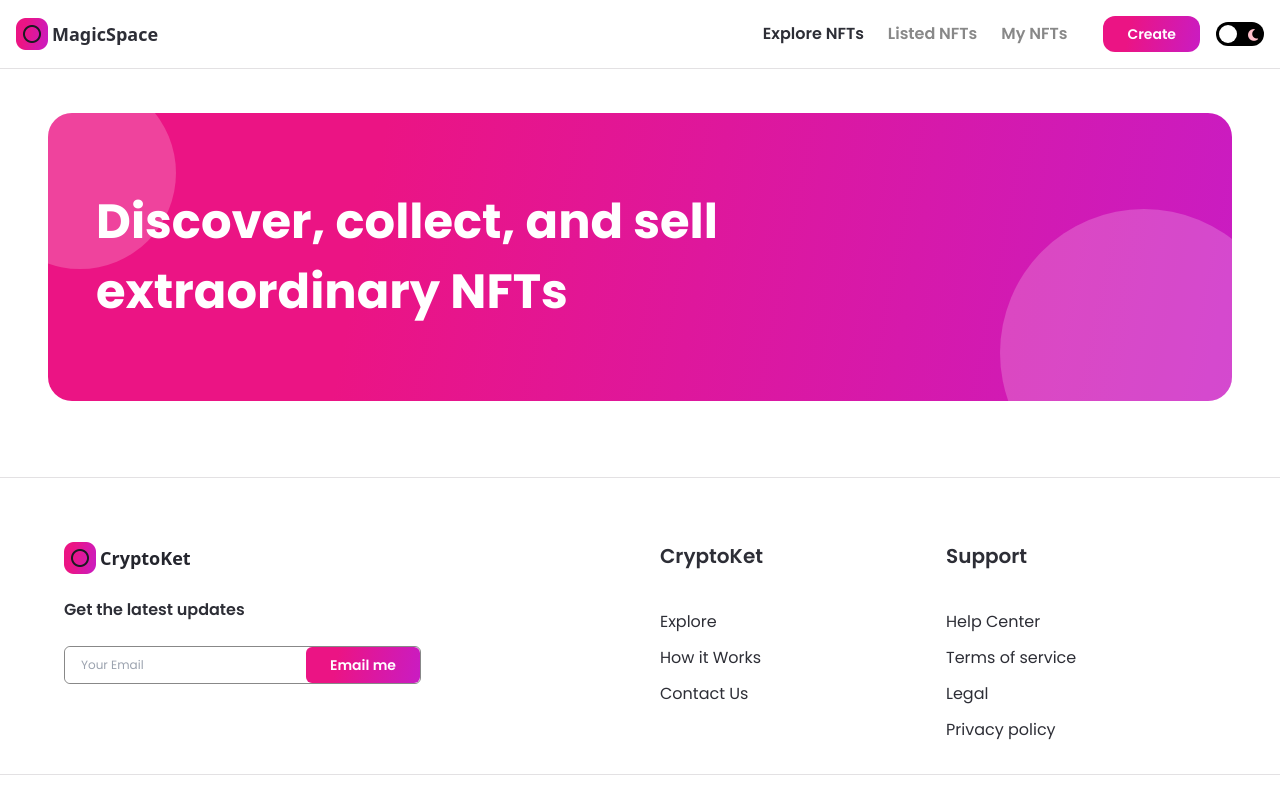
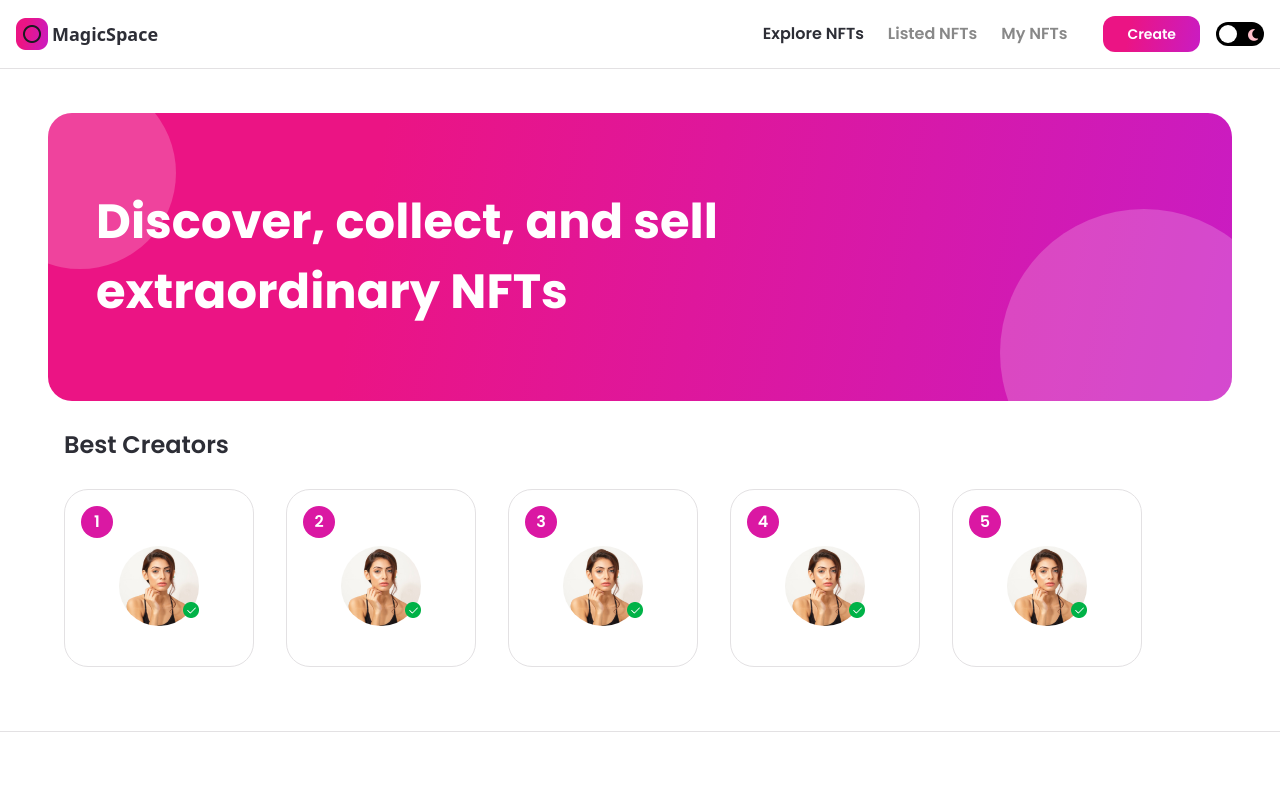
Before and after one commit to Joseeph5/NFT-Marketplace, a Next.js app: page / in a window 1280 px wide. Shown: the top 794 px of the page. Built offline with nearby package versions, Linux system fonts and the light colour scheme.

Commit message:
display creator card

```diff
--- a/components/Banner.tsx
+++ b/components/Banner.tsx
@@ -1,7 +1,7 @@
 import React from 'react';
 
 interface BannerProps {
-  name: JSX.Element[];
+  name: any;
   childStyles: string;
   parentStyle: string;
 }
--- a/components/CreatorCard.tsx
+++ b/components/CreatorCard.tsx
@@ -5,9 +5,9 @@ import images from '../assets';
 
 interface CreatorCardProps {
   rank: number;
-  creatorImage: string;
-  creatorName: string;
-  creatorEths: number;
+  creatorImage: any;
+  creatorName?: string;
+  creatorEths?: number;
 }
 
 const CreatorCard = ({
@@ -44,7 +44,7 @@ const CreatorCard = ({
           {creatorName}
         </p>
         <p className="mt-1 font-poppins dark:text-white text-nft-black-1 font-semibold text-base">
-          {creatorEths.toFixed(2)} <span className="font-normal"></span>
+          {/* {creatorEths.toFixed(2)} <span className="font-normal"></span> */}
         </p>
       </div>
     </div>
--- a/components/index.ts
+++ b/components/index.ts
@@ -2,5 +2,6 @@ import NavBar from './NavBar';
 import Footer from './Footer';
 import Button from './Button';
 import Banner from './Banner';
+import CreatorCard from './CreatorCard';
 
-export { NavBar, Footer, Button, Banner };
+export { NavBar, Footer, Button, Banner, CreatorCard };
--- a/pages/index.tsx
+++ b/pages/index.tsx
@@ -1,10 +1,15 @@
+import { useRef } from 'react';
 import type { NextPage } from 'next';
 import Head from 'next/head';
 import Image from 'next/image';
 
-import { Banner } from '../components';
+import { Banner, CreatorCard } from '../components';
+import images from '../assets';
 
 const Home: NextPage = () => {
+  const parentRef = useRef(null);
+  const scrollRef = useRef(null);
+
   return (
     <div className="flex justify-center sm:px-4 p-12">
       <div className="w-full minmd:w-4/5">
@@ -17,6 +22,20 @@ const Home: NextPage = () => {
           childStyles="md:text-4xl sm:text-2xl xs:text-xl text-left"
           parentStyle="justify-start mb-7 h-72 sm:h-60 p-12 xs:p-4 xs:h-44 rounded-3xl"
         />
+
+        <div>
+          <h1 className="font-poppins dark:text-white text-nft-black-1 text-2xl minlg:text-4xl font-semibold ml-4 xs:ml-0">
+            Best Creators
+          </h1>
+          <div className="relative flex-1 max-w-full flex mt-3" ref={parentRef}></div>
+          <div
+            className="flex flex-row w-max overflow-x-scroll no-scrollbar select-none"
+            ref={scrollRef}>
+            {[1, 2, 3, 4, 5].map((creator, i) => (
+              <CreatorCard key={i} rank={i + 1} creatorImage={images[`creator`]} />
+            ))}
+          </div>
+        </div>
       </div>
     </div>
   );
```
